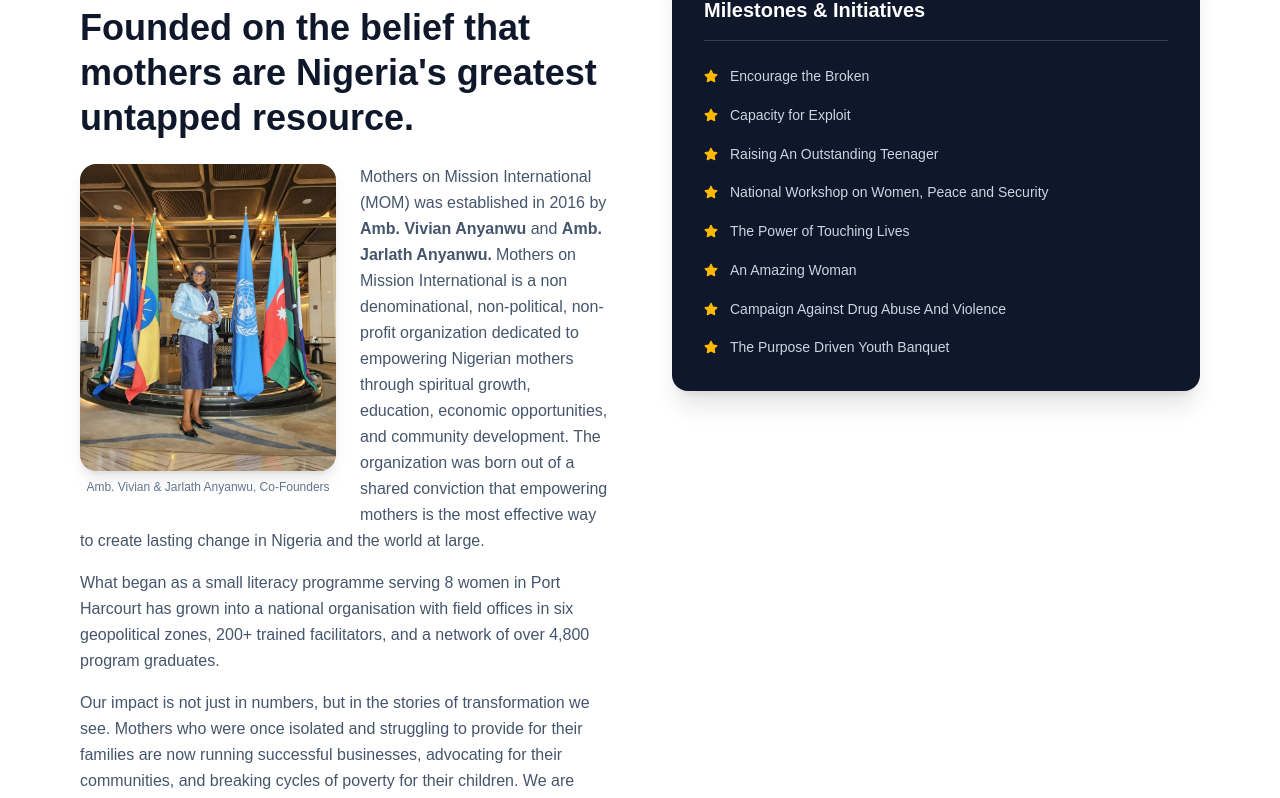
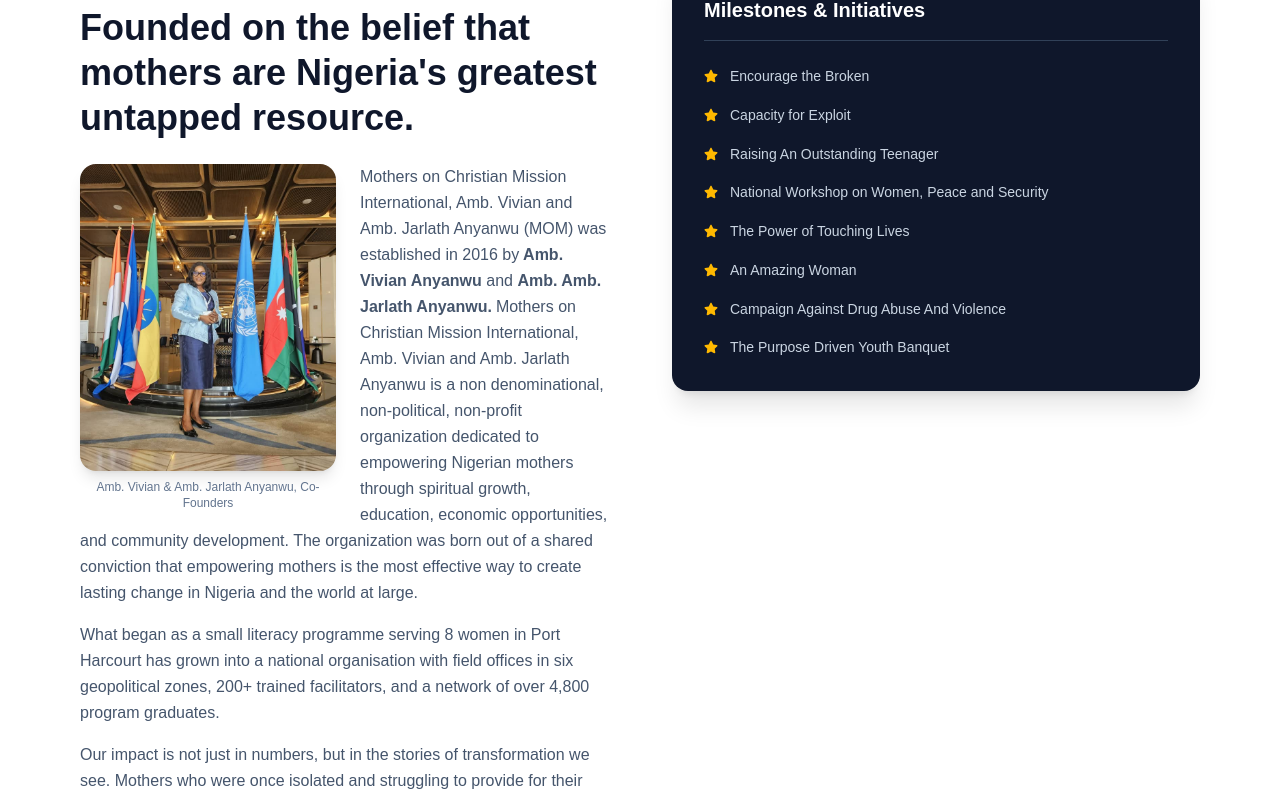
Before and after one commit to WisdomChukwuemeka/mothersonmission, a Next.js app: page /about in a window 1280 px wide. Shown: the part 725-1523 px from the top of the page. Built offline with nearby package versions, Linux system fonts and the light colour scheme.

Commit message:
updated footer

```diff
--- a/app/about/page.jsx
+++ b/app/about/page.jsx
@@ -16,14 +16,14 @@
 import { FaStar } from "react-icons/fa";
 
 export const metadata = {
-  title: "About Us | Mothers of the Nation Foundation",
+  title: "About Us | Mothers on Christian Mission International",
   description: "Learn about our history, mission, and impact. Since 2016, we've reached 4,800+ mothers across 32 states in Nigeria through education, economic empowerment, and community development.",
   keywords: [
-    "about Mothers on Mission International",
+    "about Mothers on Christian Mission International, Amb. Vivian and Amb. Jarlath Anyanwu",
     "women empowerment Nigeria",
     "Nigerian mothers support",
     "Amb Vivian Anyanwu",
-    "Amb Jarlath Anyanwu",
+    "Amb Amb. Jarlath Anyanwu",
     "women education programs Nigeria",
   ],
 
@@ -32,17 +32,17 @@
   },
 
   openGraph: {
-    title: "About Mothers on Mission International",
+    title: "About Mothers on Christian Mission International, Amb. Vivian and Amb. Jarlath Anyanwu",
     description:
-      "Discover the story, mission, and national impact of Mothers on Mission International empowering thousands of Nigerian mothers.",
+      "Discover the story, mission, and national impact of Mothers on Christian Mission International, Amb. Vivian and Amb. Jarlath Anyanwu empowering thousands of Nigerian mothers.",
     url: "https://www.mominternational.org/about",
-    siteName: "Mothers on Mission International",
+    siteName: "Mothers on Christian Mission International, Amb. Vivian and Amb. Jarlath Anyanwu",
     images: [
       {
         url: "/ceo/ceo.png",
         width: 1200,
         height: 630,
-        alt: "Founders of Mothers on Mission International",
+        alt: "Founders of Mothers on Christian Mission International, Amb. Vivian and Amb. Jarlath Anyanwu",
       },
     ],
     locale: "en_US",
@@ -51,9 +51,9 @@
 
   twitter: {
     card: "summary_large_image",
-    title: "About Mothers on Mission International",
+    title: "About Mothers on Christian Mission International, Amb. Vivian and Amb. Jarlath Anyanwu",
     description:
-      "Learn how Mothers on Mission International empowers Nigerian mothers through education, economic empowerment, and community development.",
+      "Learn how Mothers on Christian Mission International, Amb. Vivian and Amb. Jarlath Anyanwu empowers Nigerian mothers through education, economic empowerment, and community development.",
     images: ["/ceo/ceo.png"],
   },
 };
@@ -85,22 +85,22 @@
                   <figure className="m-0">
                     <Image
                       src="/ceo/ceo.png"
-                      alt="Ambassadors Vivian and Jarlath Anyanwu, Founders of Mothers of the Nation Foundation"
+                      alt="Ambassadors Vivian and Amb. Jarlath Anyanwu, Founders of Mothers of the Nation Foundation"
                       width={300}
                       height={300}
                       className="rounded-2xl object-cover shadow-lg"
                       priority
                     />
                     <figcaption className="mt-2 text-xs text-slate-500 text-center font-medium">
-                      Amb. Vivian & Jarlath Anyanwu, Co-Founders
+                      Amb. Vivian & Amb. Jarlath Anyanwu, Co-Founders
                     </figcaption>
                   </figure>
                 </div>
 
                 <p>
-                  Mothers on Mission International (MOM) was established in 2016 by
-                  <strong> Amb. Vivian Anyanwu</strong> and <strong className="pr-1">Amb. Jarlath Anyanwu.</strong>
-                  Mothers on Mission International is a non denominational, non-political, non-profit
+                  Mothers on Christian Mission International, Amb. Vivian and Amb. Jarlath Anyanwu (MOM) was established in 2016 by
+                  <strong> Amb. Vivian Anyanwu</strong> and <strong className="pr-1">Amb. Amb. Jarlath Anyanwu.</strong>
+                  Mothers on Christian Mission International, Amb. Vivian and Amb. Jarlath Anyanwu is a non denominational, non-political, non-profit
                   organization dedicated to empowering Nigerian mothers through spiritual growth, education, economic opportunities, and community development.
                   The organization was born out of a shared conviction that
                   empowering mothers is the most effective way to create lasting change in Nigeria and the world at large.
```
